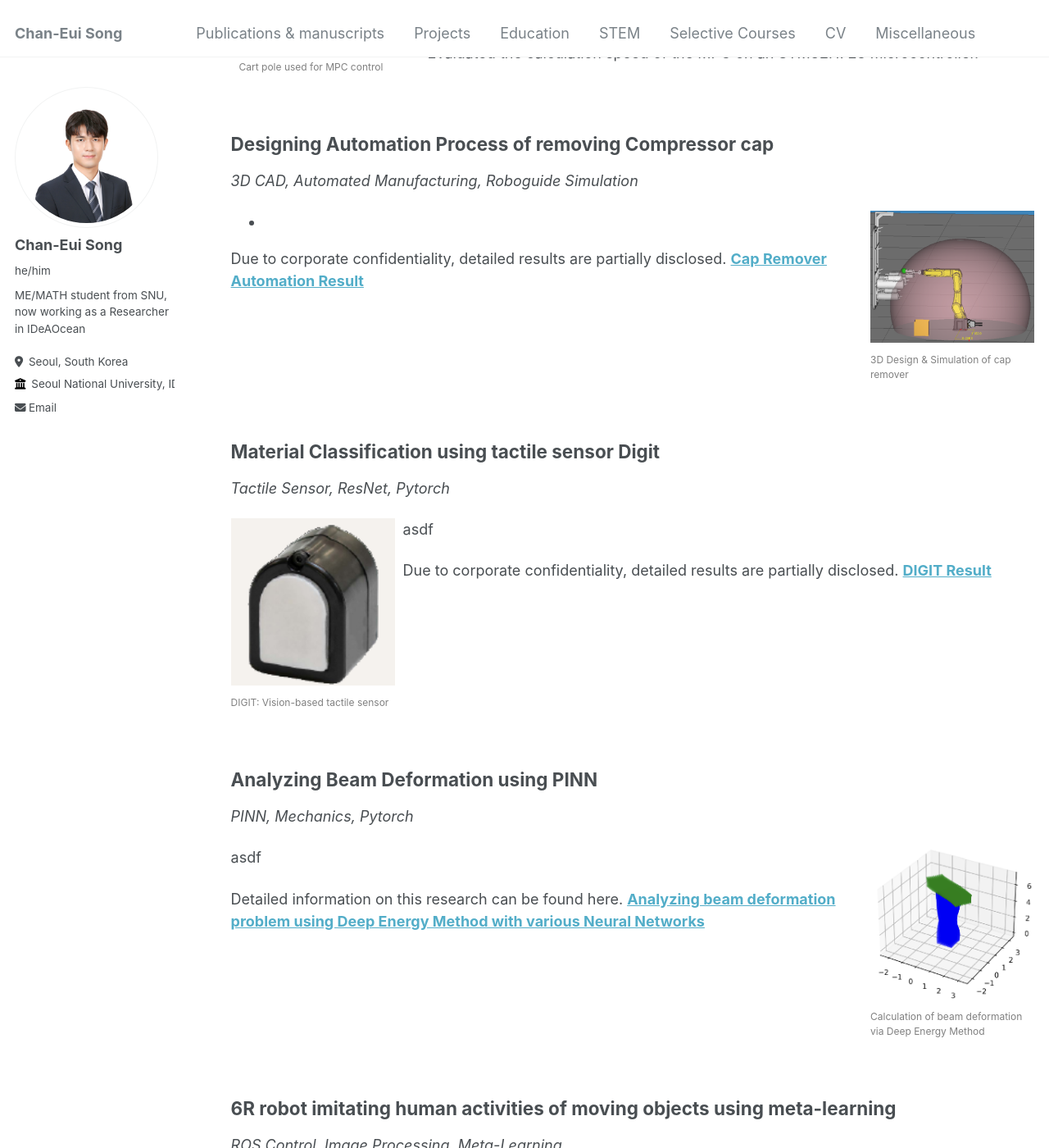
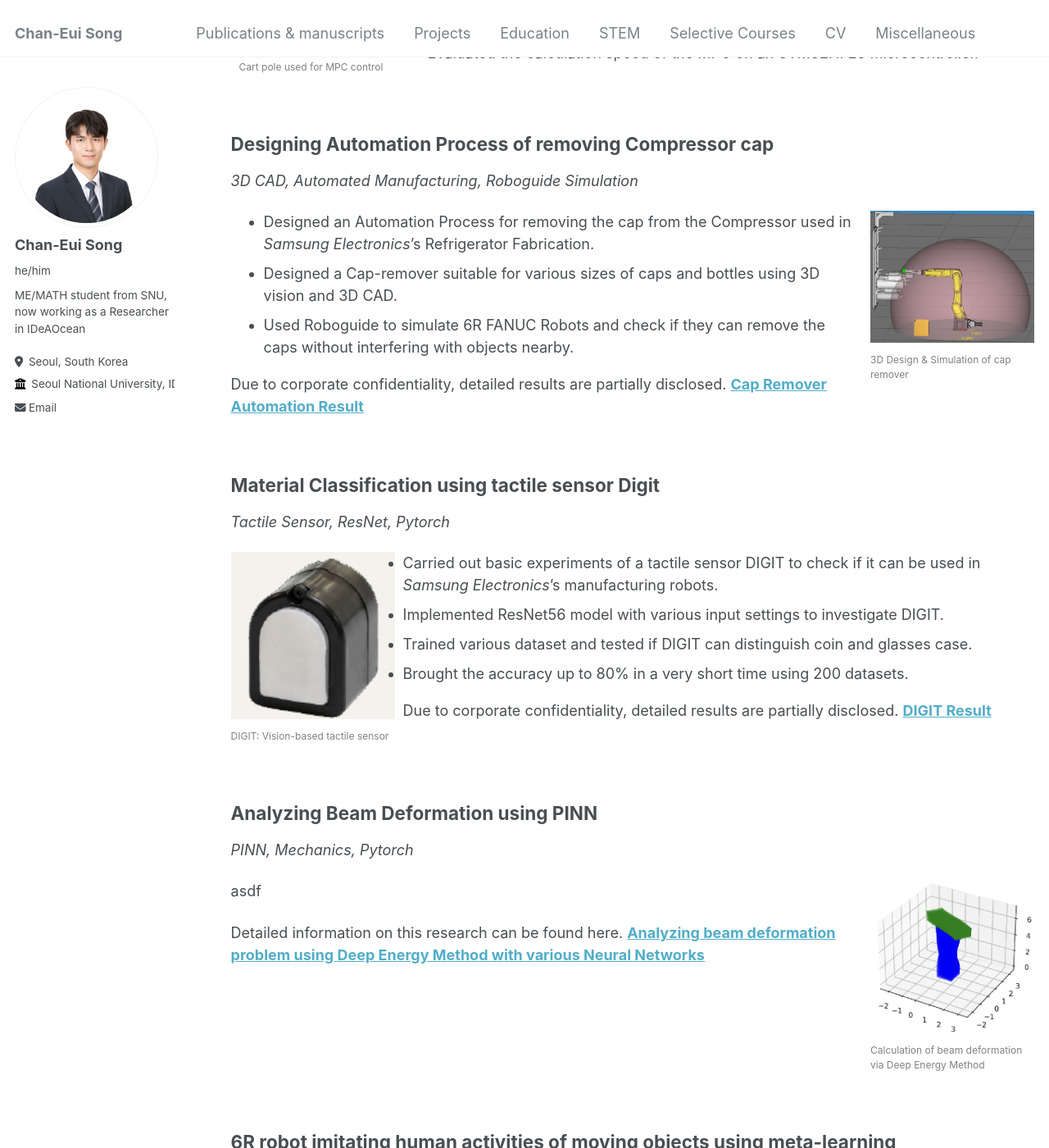
Before and after one commit to cksdml1014/chanisong, a Jekyll site: the page built from _pages/Projects.md, in a window 1280 px wide and 1400 px high, scrolled down 1759 px. Shown: the whole window at 82% size. Built offline with Jekyll 4.4.1, drawn with Linux system fonts in a browser that asks for light colours.

Commit message:
Update Projects.md

```diff
--- a/_pages/Projects.md
+++ b/_pages/Projects.md
@@ -23,7 +23,7 @@ You can also try out METHEUS v1.0 from **[here](https://www.metheus.ai/)**
 
 ## 10x Coffee Machine
 *Mechatronics, Face Recognition, Manufacturing*
-<div style="float: left; width: 200px; margin: 10px 10px 10px 10px;">
+<div style="float: left; width: 200px; margin: 0px 10px 10px 0px;">
     <img src="https://cksdml1014.github.io/chanisong/images/tenxcoffee.jpg" alt="Hi! I'm Chani!" style="width: 100%;">
     <p style="font-size: 12px; color: gray;"> 10x coffee machine (Mechatronics Excellence Award)</p>
 </div>
@@ -72,7 +72,9 @@ You can check the detailed results of this research here **[Origami Robot Simula
     <p style="font-size: 12px; color: gray;"> 3D Design & Simulation of cap remover</p>
 </div>
 
--
+- Designed an Automation Process for removing the cap from the Compressor used in *Samsung Electronics*'s Refrigerator Fabrication.
+- Designed a Cap-remover suitable for various sizes of caps and bottles using 3D vision and 3D CAD.
+- Used Roboguide to simulate 6R FANUC Robots and check if they can remove the caps without interfering with objects nearby.
 
 Due to corporate confidentiality, detailed results are partially disclosed. **[Cap Remover Automation Result](https://cksdml1014.github.io/chanisong/files/samsung_1st.pdf)**
 <div style="clear: both;"></div>
@@ -82,7 +84,11 @@ Due to corporate confidentiality, detailed results are partially disclosed. **[C
     <img src="https://cksdml1014.github.io/chanisong/images/Tactile Sensing.png" alt="Hi! I'm Chani!" style="width: 100%;">
     <p style="font-size: 12px; color: gray;"> DIGIT: Vision-based tactile sensor</p>
 </div>
-asdf
+
+- Carried out basic experiments of a tactile sensor DIGIT to check if it can be used in *Samsung Electronics*'s manufacturing robots.
+- Implemented ResNet56 model with various input settings to investigate DIGIT.
+- Trained various dataset and tested if DIGIT can distinguish coin and glasses case.
+- Brought the accuracy up to 80% in a very short time using 200 datasets.
 
 Due to corporate confidentiality, detailed results are partially disclosed. **[DIGIT Result](https://cksdml1014.github.io/chanisong/files/samsung_2nd.pdf)**
 <div style="clear: both;"></div>
```
